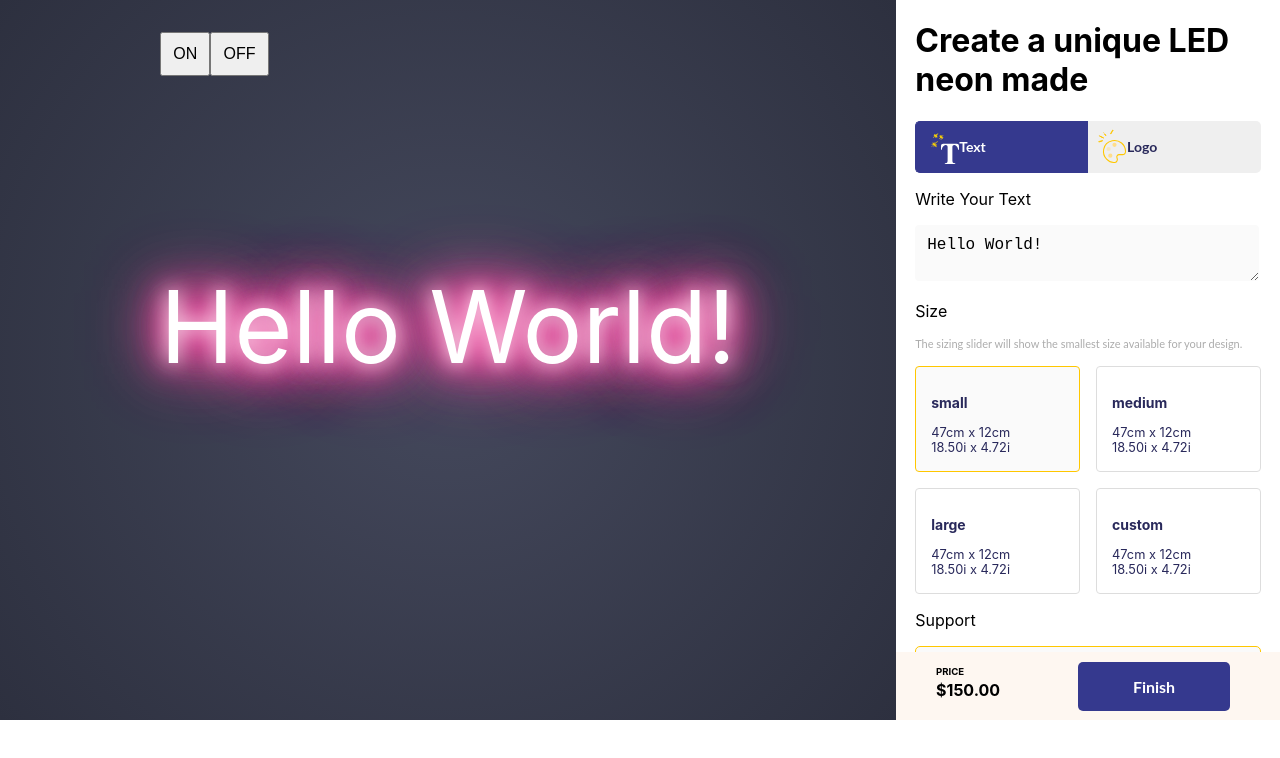
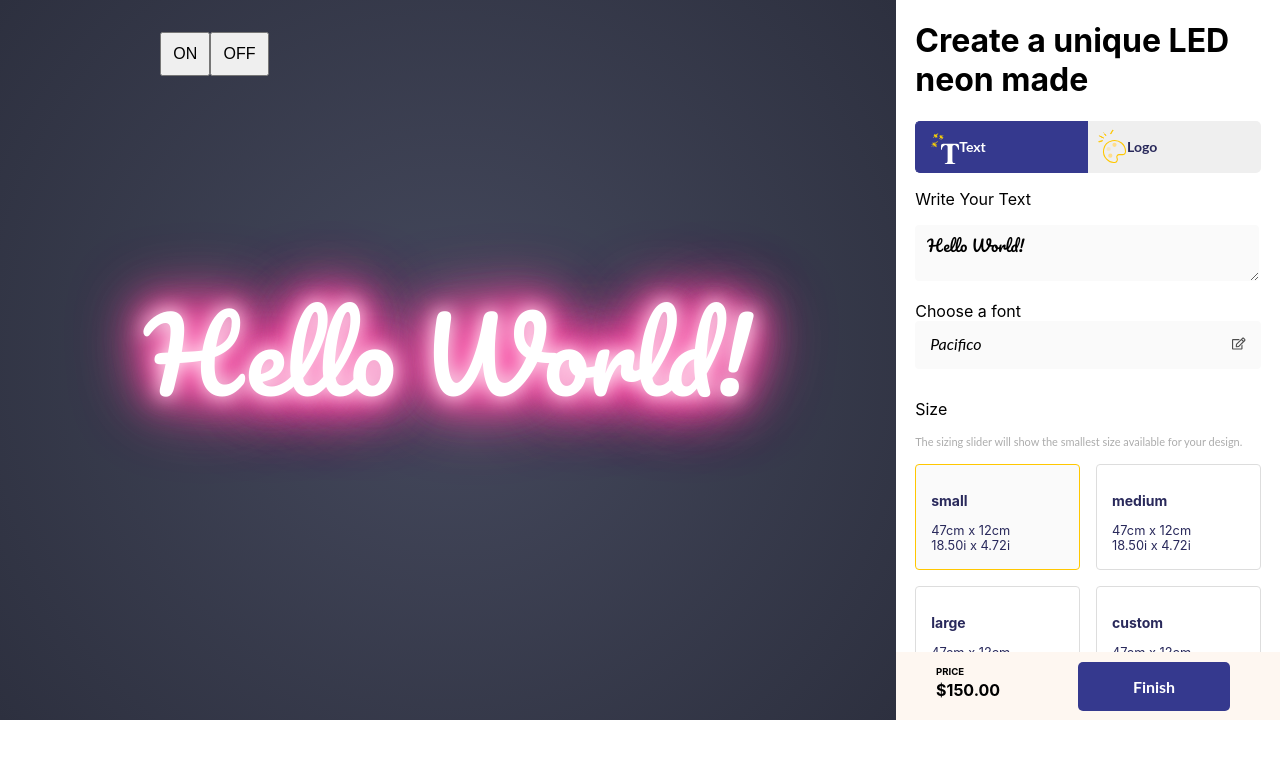
Before and after one commit to raj-kumar94/led-customizer, a React (Create React App) app: page / in a window 1280 px wide. Shown: the top 758 px of the page. Built offline with nearby package versions, Linux system fonts and the light colour scheme.

Commit message:
font support

```diff
--- a/public/index.html
+++ b/public/index.html
@@ -7,37 +7,13 @@
     <meta name="theme-color" content="#000000" />
     <meta
       name="description"
-      content="Web site created using create-react-app"
+      content="LED Customizer"
     />
     <link rel="apple-touch-icon" href="%PUBLIC_URL%/logo192.png" />
-    <!--
-      manifest.json provides metadata used when your web app is installed on a
-      user's mobile device or desktop. See https://developers.google.com/web/fundamentals/web-app-manifest/
-    -->
-    <link rel="manifest" href="%PUBLIC_URL%/manifest.json" />
-    <!--
-      Notice the use of %PUBLIC_URL% in the tags above.
-      It will be replaced with the URL of the `public` folder during the build.
-      Only files inside the `public` folder can be referenced from the HTML.
-
-      Unlike "/favicon.ico" or "favicon.ico", "%PUBLIC_URL%/favicon.ico" will
-      work correctly both with client-side routing and a non-root public URL.
-      Learn how to configure a non-root public URL by running `npm run build`.
-    -->
-    <title>React App</title>
+    <title>LED Customizer</title>
+    <link href='https://fonts.googleapis.com/css?family=Roboto|Pacifico|Caveat' rel='stylesheet'>
   </head>
   <body>
-    <noscript>You need to enable JavaScript to run this app.</noscript>
     <div id="root"></div>
-    <!--
-      This HTML file is a template.
-      If you open it directly in the browser, you will see an empty page.
-
-      You can add webfonts, meta tags, or analytics to this file.
-      The build step will place the bundled scripts into the <body> tag.
-
-      To begin the development, run `npm start` or `yarn start`.
-      To create a production bundle, use `npm run build` or `yarn build`.
-    -->
   </body>
 </html>
--- a/src/App.css
+++ b/src/App.css
@@ -84,7 +84,7 @@
   align-items: center;
 }
 
-button.is-active {
+.app-picker button.is-active {
   color: #ffffff !important;
   background: #35398E;
   border: 1px solid #35398E;
@@ -99,6 +99,47 @@ textarea {
   line-height: 1rem;
   padding: 12px;
   width: 92.5%;
+}
+
+.fonts__picker {
+  margin-top: 1rem;
+}
+
+.font__modal {
+  display: flex;
+  background: #ffffff;
+  border-radius: 3px;
+  box-shadow: 0px 8px 11px -5px #999999;
+  flex-wrap: wrap;
+  padding: 20px;
+  display: grid;
+  grid-template-columns: 1fr 1fr;
+}
+
+.font__modal button {
+  background: #fff;
+  border: 0;
+  color: #b3b3b3;
+  cursor: pointer;
+  height: auto;
+  margin: 0 !important;
+  padding: 15px;
+  width: 50%;
+}
+
+.fonts__picker .font__input {
+  align-items: center;
+  background: #fafafa;
+  border-radius: 4px;
+  color: #000000;
+  cursor: pointer;
+  display: flex;
+  font-family: 'Lato', Arial, Helvetica, sans-serif;
+  font-style: italic;
+  height: 100%;
+  justify-content: space-between;
+  margin-bottom: 30px;
+  padding: 13px 15px 16px;
 }
 
 
--- a/src/App.js
+++ b/src/App.js
@@ -5,16 +5,34 @@ import Editor from './components/Editor';
 class App extends Component {
 
 	state = {
-        text: 'Hello World!'
+		text: 'Hello World!',
+		fonts: [
+			{ font_family: 'Pacifico', font_size: '16px' },
+			{ font_family: 'Caveat', font_size: '16px' },
+			{ font_family: 'Roboto', font_size: '16px' },
+            { font_family: 'Times New Roman', font_size: '16px' },
+            { font_family: 'serif', font_size: '16px' },
+        ],
+        selected_font: 'Pacifico',
+        is_font_modal_open: false
     }
 
     handleTextChange = (event) => {
         this.setState({text: event.currentTarget.value});
 	}
 
+	handleFontSelection = (selected_font) => {
+        this.setState({selected_font});
+        this.handleFontModalOpenClose();
+    }
+
+    handleFontModalOpenClose = () => {
+        this.setState({is_font_modal_open: !this.state.is_font_modal_open});
+    }
+
 	render() {
 
-		const { text } = this.state;
+		const { text, fonts, selected_font, is_font_modal_open } = this.state;
 
 		return (
 			<div className="customizer-app">
@@ -24,10 +42,10 @@ class App extends Component {
 						<button className="">OFF</button>
 					</div>
 
-				<span className="glow main-text">{text}</span>
+				<span className="glow main-text" style={{fontFamily:selected_font}}>{text}</span>
 				</div>
 
-				<Editor text={text} handleTextChange={this.handleTextChange} />
+				<Editor text={text} handleTextChange={this.handleTextChange} fonts={fonts} selected_font={selected_font} is_font_modal_open={is_font_modal_open} handleFontModalOpenClose={this.handleFontModalOpenClose} handleFontSelection={this.handleFontSelection} />
 			</div>
 		);
 	}
--- a/src/components/Editor.jsx
+++ b/src/components/Editor.jsx
@@ -1,5 +1,6 @@
 import React, { Component } from 'react'
 import AppPicker from './AppPicker'
+import FontPicker from './FontPicker'
 import PricingBox from './PricingBox'
 import SizeEditor from './SizeEditor'
 import SupportSection from './SupportSection'
@@ -21,8 +22,12 @@ export class Editor extends Component {
 
 					<div className="write-text">
 						<p>Write Your Text</p>
-						<textarea onChange={handleTextChange} value={text}></textarea>
+						<textarea onChange={handleTextChange} value={text} style={{fontFamily: this.props.selected_font}}></textarea>
 					</div>
+
+                    <FontPicker
+                        fonts={this.props.fonts} selected_font={this.props.selected_font} is_font_modal_open={this.props.is_font_modal_open} handleFontModalOpenClose={this.props.handleFontModalOpenClose} handleFontSelection={this.props.handleFontSelection}
+                    />
 
 					<SizeEditor />
 
--- /dev/null
+++ b/src/components/FontPicker.jsx
@@ -0,0 +1,35 @@
+import React, { Component } from 'react'
+
+export class FontPicker extends Component {
+
+    render() {
+
+        const { fonts, selected_font, is_font_modal_open, handleFontSelection, handleFontModalOpenClose } = this.props;
+
+        return (
+            <div className="fonts__picker">
+                <label className="" onClick={handleFontModalOpenClose}>Choose a font</label>
+                <div className="font__input" onClick={handleFontModalOpenClose}>
+                    <span className="font__name">{selected_font}</span>
+                    <svg width="14" height="13" viewBox="0 0 14 13" fill="none" xmlns="http://www.w3.org/2000/svg"><path d="M9.42188 8.58594C9.375 8.63281 9.375 8.67969 9.375 8.72656V11.375H1.125V3.125H6.77344C6.82031 3.125 6.86719 3.125 6.91406 3.07812L7.66406 2.32812C7.78125 2.21094 7.6875 2 7.52344 2H1.125C0.492188 2 0 2.51562 0 3.125V11.375C0 12.0078 0.492188 12.5 1.125 12.5H9.375C9.98438 12.5 10.5 12.0078 10.5 11.375V7.97656C10.5 7.8125 10.2891 7.71875 10.1719 7.83594L9.42188 8.58594ZM13.0781 3.875C13.6172 3.33594 13.6172 2.46875 13.0781 1.92969L12.0703 0.921875C11.5312 0.382812 10.6641 0.382812 10.125 0.921875L3.98438 7.0625L3.75 9.19531C3.67969 9.80469 4.19531 10.3203 4.80469 10.25L6.9375 10.0156L13.0781 3.875ZM10.7812 4.57812L6.42188 8.9375L4.875 9.125L5.0625 7.57812L9.42188 3.21875L10.7812 4.57812ZM12.2812 2.72656C12.3984 2.82031 12.3984 2.96094 12.3047 3.07812L11.5781 3.80469L10.2188 2.42188L10.9219 1.71875C11.0156 1.60156 11.1797 1.60156 11.2734 1.71875L12.2812 2.72656Z" fill="#4D4D4D"></path>
+                    </svg>
+                </div>
+
+                {
+                    is_font_modal_open ?
+                    <div class="font__modal">
+                        { fonts.map(f => {
+                            return (
+                                <button onClick={ () => handleFontSelection(f.font_family) } class={`${f.font_family === selected_font ? "is-active": ""}`} style={{fontFamily: f.font_family, fontSize: f.font_size}}>{f.font_family}</button>
+                            )
+                        }) }
+                    </div>
+                    : ''
+                }
+
+            </div>
+        )
+    }
+}
+
+export default FontPicker
```
